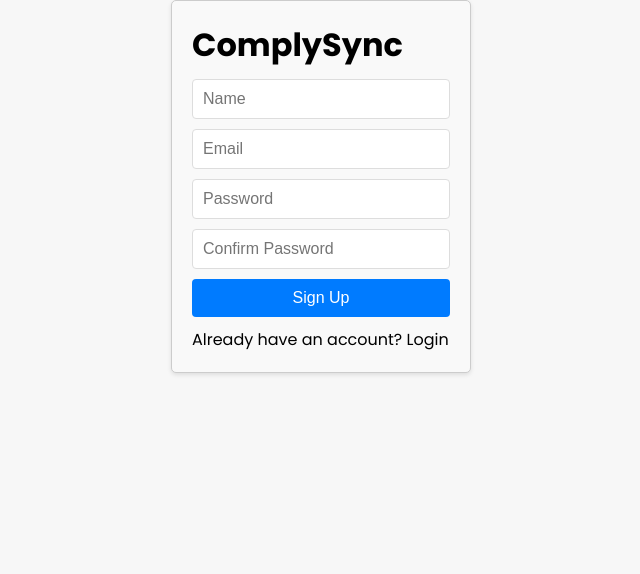
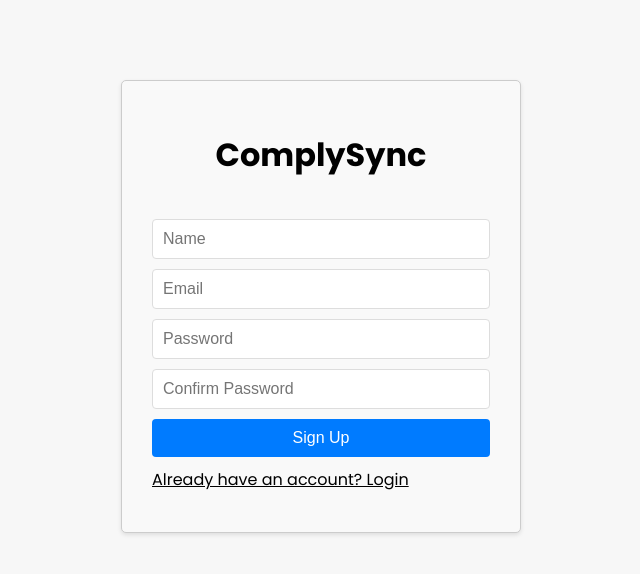
Before and after one commit to Abdurahman-hassan/ComplySync, a React (Create React App) app in the folder frontend/: page /signup in a window 1280 px wide. Shown: the top 574 px of the page, without its empty margins (319-959 px from the left). Built offline with nearby package versions, Linux system fonts and the light colour scheme.

Commit message:
fix styles

```diff
--- a/frontend/src/App.css
+++ b/frontend/src/App.css
@@ -1,4 +1,9 @@
 @import url('https://fonts.googleapis.com/css2?family=Poppins:ital,wght@0,100;0,200;0,300;0,400;0,500;0,600;0,700;0,800;0,900;1,100;1,200;1,300;1,400;1,500;1,600;1,700;1,800;1,900&display=swap');
+
+:root {
+  --main-blue: #007bff;
+  --main-dark-blue: #0056b3;
+}
 
 * {
   margin: 0;
@@ -13,13 +18,22 @@ body {
 
 /* Styles for the overall signup container */
 .signup-container {
-  width: 300px;
-  margin: 0 auto;
-  padding: 20px;
+  max-width: 400px;
+  margin: 10vh auto;
+  padding: 40px 30px;
   border: 1px solid #ccc;
   border-radius: 5px;
   background-color: #f9f9f9;
   box-shadow: 0 2px 4px rgba(0, 0, 0, 0.1);
+}
+
+.signup-container h1 {
+  margin: 10px auto 30px;
+  text-align: center;
+}
+
+.signup-container a {
+  text-decoration: underline;
 }
 
 /* Styles for the signup form */
@@ -41,7 +55,7 @@ body {
 .signup-form button {
   padding: 10px 20px;
   color: #fff;
-  background-color: #007bff;
+  background-color: var(--main-blue);
   border: none;
   border-radius: 4px;
   cursor: pointer;
@@ -51,7 +65,7 @@ body {
 
 /* Change background color on hover for the submit button */
 .signup-form button:hover {
-  background-color: #0056b3;
+  background-color: var(--main-dark-blue);
 }
 
 /* Styles for error messages */
@@ -128,7 +142,7 @@ body {
   margin: 0;
   padding: 5px;
   border: none;
-  background-color: #007bff;
+  background-color: var(--main-blue);
   color: #fff;
   cursor: pointer;
 }
@@ -138,7 +152,7 @@ body {
 }
 
 .active button {
-  background-color: #007bff;
+  background-color: var(--main-blue);
   color: white;
 }
 
--- a/frontend/src/styles/Campaigns.css
+++ b/frontend/src/styles/Campaigns.css
@@ -1,6 +1,10 @@
+:root {
+    --main-blue: #007bff;
+    --main-dark-blue: #0056b3;
+}
+
 .campaigns-list {
-    max-width: 600px;
-    margin: 0 auto;
+    margin: 20px;
     padding: 20px;
     background-color: #f9f9f9;
     border-radius: 8px;
@@ -19,7 +23,7 @@
     padding: 10px;
     font-size: 16px;
     color: #ffffff;
-    background-color: #337ab7;
+    background-color: var(--main-blue);
     border: none;
     border-radius: 4px;
     cursor: pointer;
@@ -27,7 +31,7 @@
 }
 
 .create-campaign-button:hover {
-    background-color: #286090;
+    background-color: var(--main-dark-blue);
 }
 
 .campaign-item {
@@ -60,7 +64,7 @@
     padding: 10px 20px;
     font-size: 16px;
     color: #ffffff;
-    background-color: #337ab7;
+    background-color: var(--main-blue);
     border: none;
     border-radius: 4px;
     cursor: pointer;
@@ -68,7 +72,7 @@
 }
 
 .prev-page-button:hover, .next-page-button:hover {
-    background-color: #286090;
+    background-color: var(--main-dark-blue);
 }
 
 .prev-page-button[disabled], .next-page-button[disabled] {
@@ -99,7 +103,7 @@
     padding: 10px 0;
     font-size: 16px;
     color: #ffffff;
-    background-color: #337ab7;
+    background-color: var(--main-blue);
     border: none;
     border-radius: 4px;
     cursor: pointer;
@@ -107,12 +111,11 @@
 }
 
 .create-campaign-form button:hover {
-    background-color: #286090;
+    background-color: var(--main-dark-blue);
 }
 
 .campaign-details {
-    max-width: 600px;
-    margin: 20px auto;
+    margin: 20px;
     padding: 20px;
     background-color: #ffffff;
     border-radius: 8px;
--- a/frontend/src/styles/CreateGroup.css
+++ b/frontend/src/styles/CreateGroup.css
@@ -1,3 +1,7 @@
+:root {
+    --main-blue: #007bff;
+    --main-dark-blue: #0056b3;
+}
 
 .create-group-form {
     max-width: 500px;
@@ -50,7 +54,7 @@
 .create-group-submit {
     width: 100%;
     padding: 10px;
-    background: #007bff;
+    background: var(--main-blue);
     color: white;
     border: none;
     border-radius: 4px;
@@ -58,5 +62,5 @@
 }
 
 .create-group-submit:hover {
-    background: #0056b3;
+    background: var(--main-dark-blue);
 }
--- a/frontend/src/styles/Groups.css
+++ b/frontend/src/styles/Groups.css
@@ -1,6 +1,10 @@
+:root {
+    --main-blue: #007bff;
+    --main-dark-blue: #0056b3;
+}
+
 .groups-list {
-    max-width: 600px;
-    margin: 0 auto;
+    margin: 20px;
     padding: 20px;
     background-color: #f9f9f9;
     border-radius: 8px;
@@ -19,7 +23,7 @@
     padding: 10px;
     font-size: 16px;
     color: #ffffff;
-    background-color: #337ab7;
+    background-color: var(--main-blue);
     border: none;
     border-radius: 4px;
     cursor: pointer;
@@ -27,7 +31,7 @@
 }
 
 .create-group-button:hover {
-    background-color: #286090;
+    background-color: var(--main-dark-blue);
 }
 
 .group-item {
@@ -60,7 +64,7 @@
     padding: 10px 20px;
     font-size: 16px;
     color: #ffffff;
-    background-color: #337ab7;
+    background-color: var(--main-blue);
     border: none;
     border-radius: 4px;
     cursor: pointer;
@@ -68,7 +72,7 @@
 }
 
 .prev-page-button:hover, .next-page-button:hover {
-    background-color: #286090;
+    background-color: var(--main-dark-blue);
 }
 
 .prev-page-button[disabled], .next-page-button[disabled] {
@@ -99,7 +103,7 @@
     padding: 10px 0;
     font-size: 16px;
     color: #ffffff;
-    background-color: #337ab7;
+    background-color: var(--main-blue);
     border: none;
     border-radius: 4px;
     cursor: pointer;
@@ -107,12 +111,11 @@
 }
 
 .create-group-form button:hover {
-    background-color: #286090;
+    background-color: var(--main-dark-blue);
 }
 
 .group-details {
-    max-width: 600px;
-    margin: 20px auto;
+    margin: 20px;
     padding: 20px;
     background-color: #ffffff;
     border-radius: 8px;
@@ -123,3 +126,8 @@
     color: #333333;
     font-size: 24px;
 }
+
+.group-details p {
+    color: #878787;
+    margin-bottom: 2px;
+}
```
